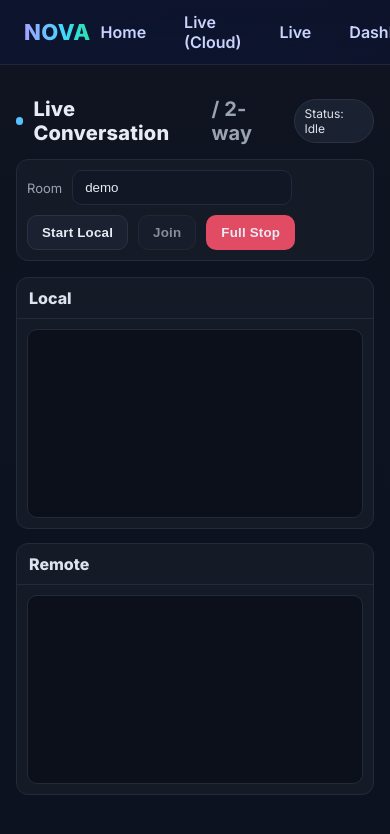
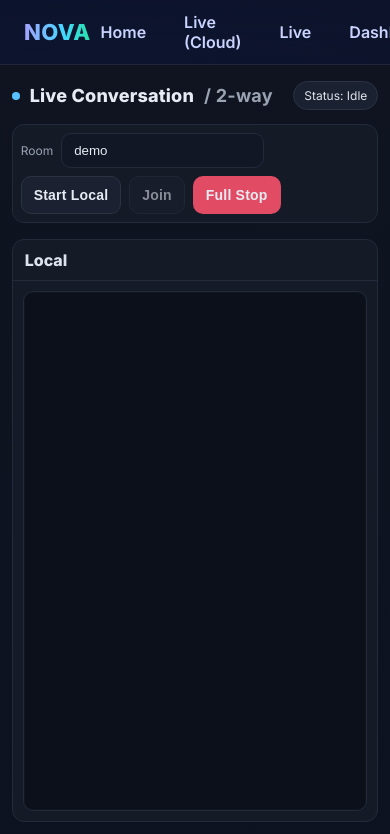
Before and after one commit to LankaRohith/NovaProject, a React (Vite) app in the folder frontend/: page /live in a window 390 px wide. Shown: the top 834 px of the page. Built offline with nearby package versions, Linux system fonts and the light colour scheme; no server answers.

Commit message:
different n/w calls2

```diff
--- a/frontend/src/pages/LiveConversation.css
+++ b/frontend/src/pages/LiveConversation.css
@@ -1,33 +1,36 @@
-/* ===== Live Conversation (lc) — Minimal Dark, 2-up layout ===== */
+/* ===== Live Conversation (lc) — Responsive Dark UI ===== */
 :root{
+    /* base palette */
     --lc-bg:#0f1420; --lc-surface:#141a26; --lc-surface-2:#111725;
     --lc-border:#232a3a; --lc-text:#e7ebf3; --lc-muted:#9aa3b2;
 
+    /* controls */
     --lc-btn-bg:#1b2130; --lc-btn-bd:#2a3244;
     --lc-btn-bg-hover:#222a3a; --lc-btn-bd-hover:#3a445a;
+    --lc-ghost-bg:transparent; --lc-ghost-bd:#2a3244; --lc-ghost-hover:#1a2130;
+    --lc-secondary-bg:#202636; --lc-secondary-hover:#262e40;
+    --lc-danger-bg:#e14b64; --lc-danger-hover:#d43e57;
 
-    --lc-ghost-bg:transparent; --lc-ghost-bd:#2a3244; --lc-ghost-hover:#1a2130;
-
-    --lc-secondary-bg:#202636; --lc-secondary-hover:#262e40;
-
-    --lc-danger-bg:#e14b64; --lc-danger-hover:#d43e57;
-    --lc-chip-bg:#1a2130; --lc-chip-bd:#2a3244;
+    /* video */
+    --lc-video-ratio: 16/9;     /* desktop & landscape */
   }
 
+  /* page */
   .lc{
     min-height: calc(100vh - 120px);
     background: linear-gradient(180deg, var(--lc-bg), #0c1220 60%);
     color: var(--lc-text);
-    padding: 32px 16px 64px;
+    padding: clamp(16px, 3vw, 32px) clamp(10px, 3vw, 16px)
+             calc(64px + env(safe-area-inset-bottom));
   }
   .lc__wrap{ max-width: 1120px; margin: 0 auto; }
 
   /* header */
-  .lc__head{ display:flex; align-items:center; justify-content:space-between; gap:12px; margin-bottom:14px; }
-  .lc__title{ display:flex; align-items:center; gap:10px; font-size:20px; font-weight:800; letter-spacing:.2px; }
+  .lc__head{ display:flex; align-items:center; justify-content:space-between; gap:12px; margin-bottom: 14px; }
+  .lc__title{ display:flex; align-items:center; gap:10px; font-size:clamp(18px, 2.2vw, 20px); font-weight:800; letter-spacing:.2px; }
   .lc__dot{ width:8px; height:8px; border-radius:999px; background:#58c1ff; }
   .lc__muted{ color: var(--lc-muted); font-weight:700; }
-  .lc__status{ font-size:12px; color:#dfe4ee; padding:6px 10px; border-radius:999px; background:var(--lc-chip-bg); border:1px solid var(--lc-chip-bd); }
+  .lc__status{ font-size:12px; color:#dfe4ee; padding:6px 10px; border-radius:999px; background:#1a2130; border:1px solid #2a3244; }
 
   /* controls toolbar */
   .lc__controls{
@@ -40,7 +43,7 @@
   }
   .lc__label{ color: var(--lc-muted); font-size: 13px; }
   .lc__input{
-    width: 220px; max-width: 100%;
+    width: min(240px, 60vw); max-width: 100%;
     padding: 9px 12px; border-radius: 10px;
     background: var(--lc-surface-2);
     border: 1px solid var(--lc-border);
@@ -50,15 +53,16 @@
 
   /* buttons */
   .lc__btn{
-    padding: 9px 14px; border-radius: 10px;
+    padding: clamp(10px, 2.2vh, 12px) clamp(12px, 3.5vw, 16px);
+    border-radius: 10px;
     background: var(--lc-btn-bg); border: 1px solid var(--lc-btn-bd);
     color: var(--lc-text); font-weight:700; letter-spacing:.2px;
     transition: background .12s ease, border-color .12s ease, transform .04s ease;
+    white-space: nowrap;
   }
   .lc__btn:hover{ background: var(--lc-btn-bg-hover); border-color: var(--lc-btn-bd-hover); }
   .lc__btn:active{ transform: translateY(1px); }
   .lc__btn:disabled{ opacity:.55; cursor:not-allowed; }
-
   .lc__btn--secondary{ background: var(--lc-secondary-bg); }
   .lc__btn--secondary:hover{ background: var(--lc-secondary-hover); }
   .lc__btn--ghost{ background: var(--lc-ghost-bg); border-color: var(--lc-ghost-bd); }
@@ -66,12 +70,51 @@
   .lc__btn--danger{ background: var(--lc-danger-bg); border-color: transparent; }
   .lc__btn--danger:hover{ background: var(--lc-danger-hover); }
 
-  /* videos: two columns */
+  /* videos: side-by-side on md+; stacked on small */
   .lc__grid{ display:grid; grid-template-columns: repeat(2, minmax(0,1fr)); gap:14px; }
-  @media (max-width: 960px){ .lc__grid{ grid-template-columns: 1fr; } }
+  @media (max-width: 1024px){ .lc__grid{ gap:12px; } }
+  @media (max-width: 900px){ .lc__grid{ grid-template-columns: 1fr; } }
 
   .lc__panel{ background: var(--lc-surface); border:1px solid var(--lc-border); border-radius:12px; overflow:hidden; }
-  .lc__panelHead{ padding:10px 12px; font-weight:800; color:#dde3ee; border-bottom:1px solid var(--lc-border); }
-  .lc__panelBody{ padding:10px; }
-  .lc__videoBox{ width:100%; aspect-ratio:16/9; background:#0b101a; border:1px solid var(--lc-border); border-radius:10px; overflow:hidden; }
-  .lc__video{ width:100%; height:100%; object-fit:cover; display:block; }
+  .lc__panelHead{ padding: 10px 12px; font-weight:800; color:#dde3ee; border-bottom:1px solid var(--lc-border); }
+  .lc__panelBody{ padding: 10px; }
+
+  .lc__videoBox{
+    width: 100%;
+    aspect-ratio: var(--lc-video-ratio);
+    background: #0b101a;
+    border: 1px solid var(--lc-border);
+    border-radius: 10px; overflow: hidden;
+    box-shadow: inset 0 0 0 1px rgba(255,255,255,0.02);
+  }
+  .lc__video{ width: 100%; height: 100%; object-fit: cover; display:block; }
+
+  /* ===== Mobile polish ===== */
+  @media (max-width: 640px){
+    /* make toolbar sticky & scrollable like chips */
+    .lc__controls{
+      position: sticky; top: calc(8px + env(safe-area-inset-top));
+      z-index: 5;
+      padding: 8px;
+      gap: 8px;
+      overflow-x: auto; -webkit-overflow-scrolling: touch;
+    }
+    .lc__controls::-webkit-scrollbar{ display:none; }
+
+    .lc__label{ font-size:12px; }
+    .lc__input{ flex: 0 0 180px; }
+
+    .lc__btn{ padding: 10px 12px; font-size: 14px; }
+
+    /* taller portrait video with bounds */
+    .lc__videoBox{
+      aspect-ratio: 9 / 16;                 /* feel natural on phones */
+      max-height: min(62vh, 520px);
+      margin-inline: auto;
+    }
+  }
+
+  /* landscape phones/tablets — keep 16:9 but reduce height a bit */
+  @media (max-width: 900px) and (orientation: landscape){
+    .lc__videoBox{ aspect-ratio: 16 / 9; max-height: 62vh; }
+  }
```
